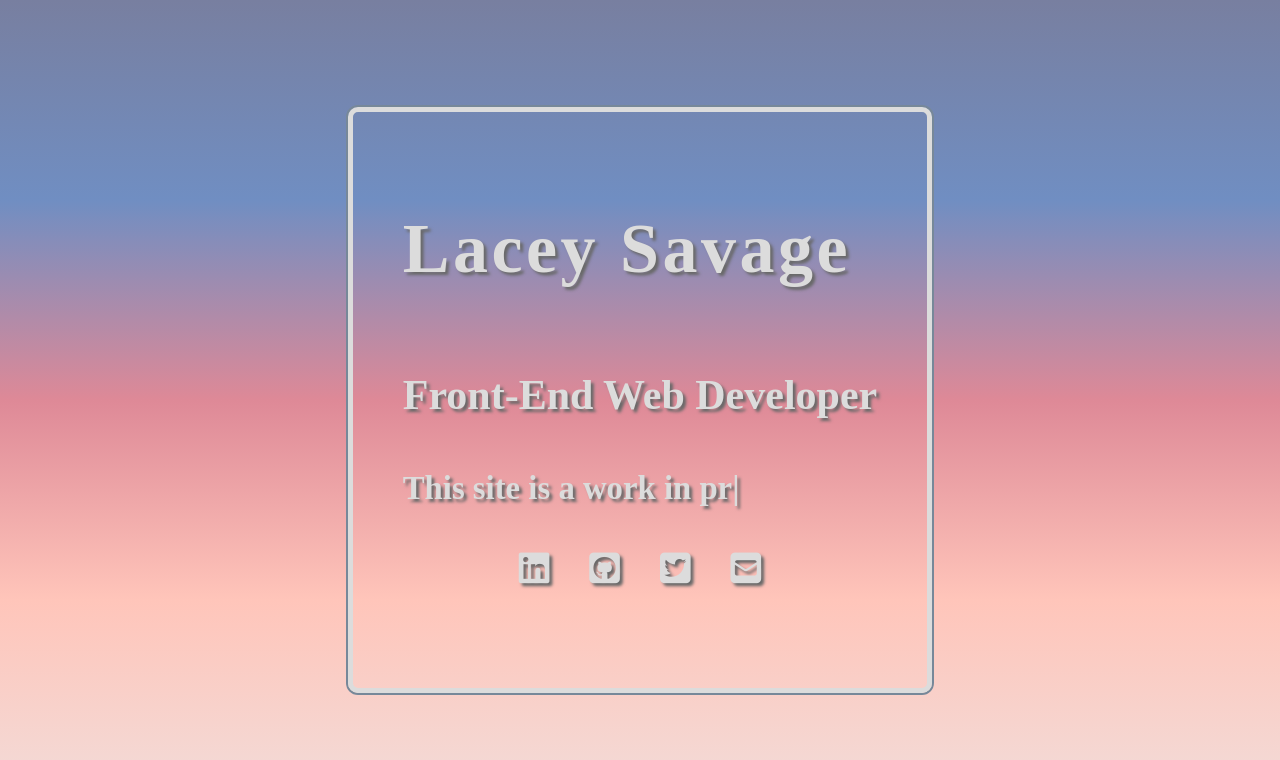
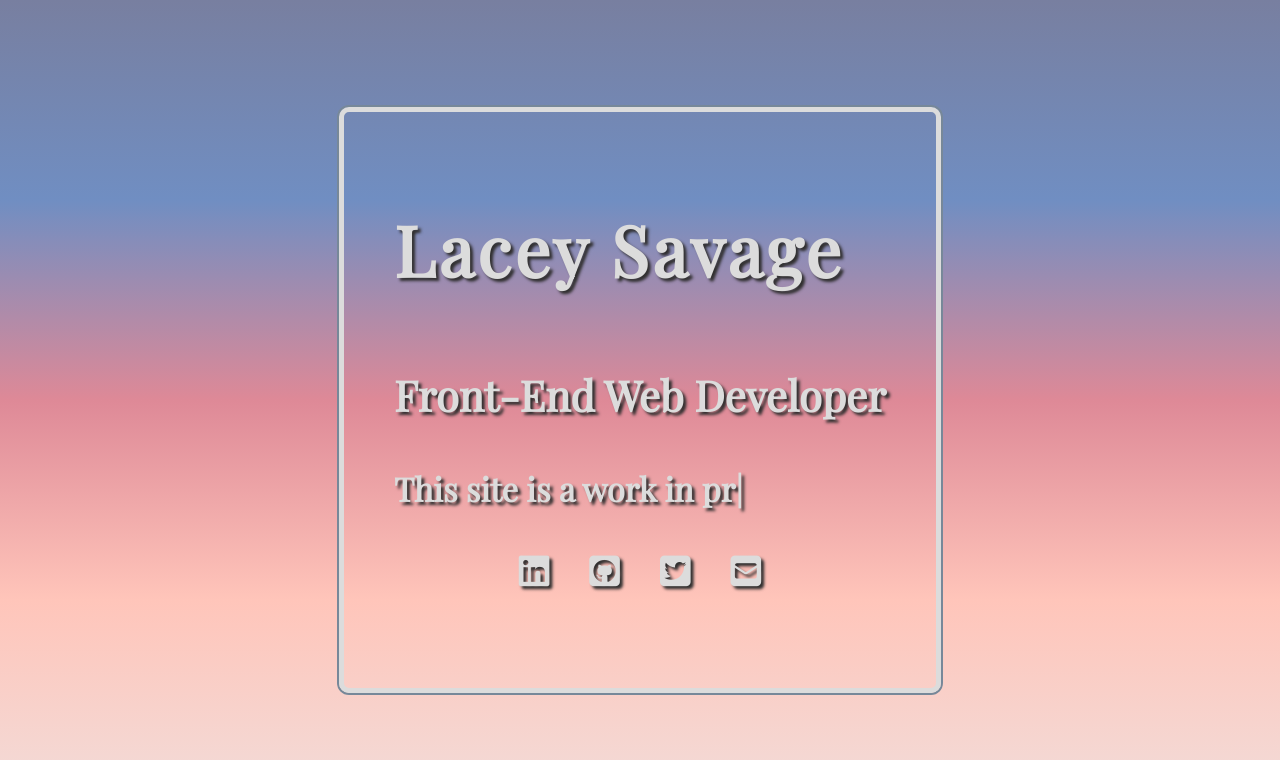
Before and after one commit to LaceyNS/comingSoon, a plain HTML site: page index.html in a window 1280 px wide. Drawn offline with nearby package versions, Linux system fonts and the light colour scheme.

Commit message:
Add darker text shadow and change font

```diff
--- a/index.html
+++ b/index.html
@@ -6,6 +6,7 @@
     <title>Coming Soon</title>
     <link rel="stylesheet" href="styles/styles.css">
     <script src="https://kit.fontawesome.com/90932e0d16.js" crossorigin="anonymous"></script>
+    <link href="https://fonts.googleapis.com/css2?family=Playfair+Display&display=swap" rel="stylesheet">
 </head>
 <body>
     <header>
--- a/styles/_index.scss
+++ b/styles/_index.scss
@@ -7,7 +7,8 @@ body {
     background: linear-gradient(to bottom, #787FA0, #708EC2, #DE8997, #FFC5BA, #F2DCD9);
     height: 100%;
     color: #DCDCDC;
-    text-shadow: 3px 3px 3px #696969;
+    text-shadow: 3px 3px 3px #302f2f;
+    font-family: 'Playfair Display', serif;
 
 }
 
```
Also changed, not shown: styles/styles.css, 1 other file.
